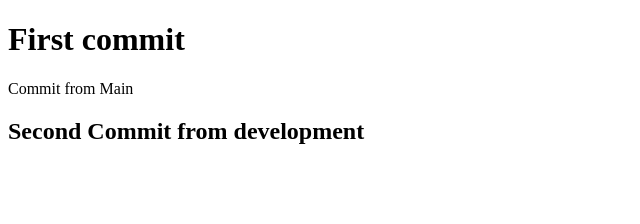
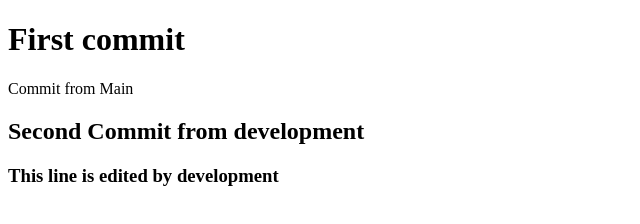
Before and after one commit to dpriyo311-cyber/devopsq1, a plain HTML site: page index.html in a window 1280 px wide. Shown: the whole page, without its empty margins (0-640 px from the left). Drawn offline with Linux system fonts and the light colour scheme.

Commit message:
Conflict Commit from dev

```diff
--- a/index.html
+++ b/index.html
@@ -8,5 +8,6 @@
   <h1>First commit </h1>
   <p>Commit from Main </p>
   <h2> Second Commit from development </h2>
+  <h3>This line is edited by development </h3>
 </body>
 </html>
```
